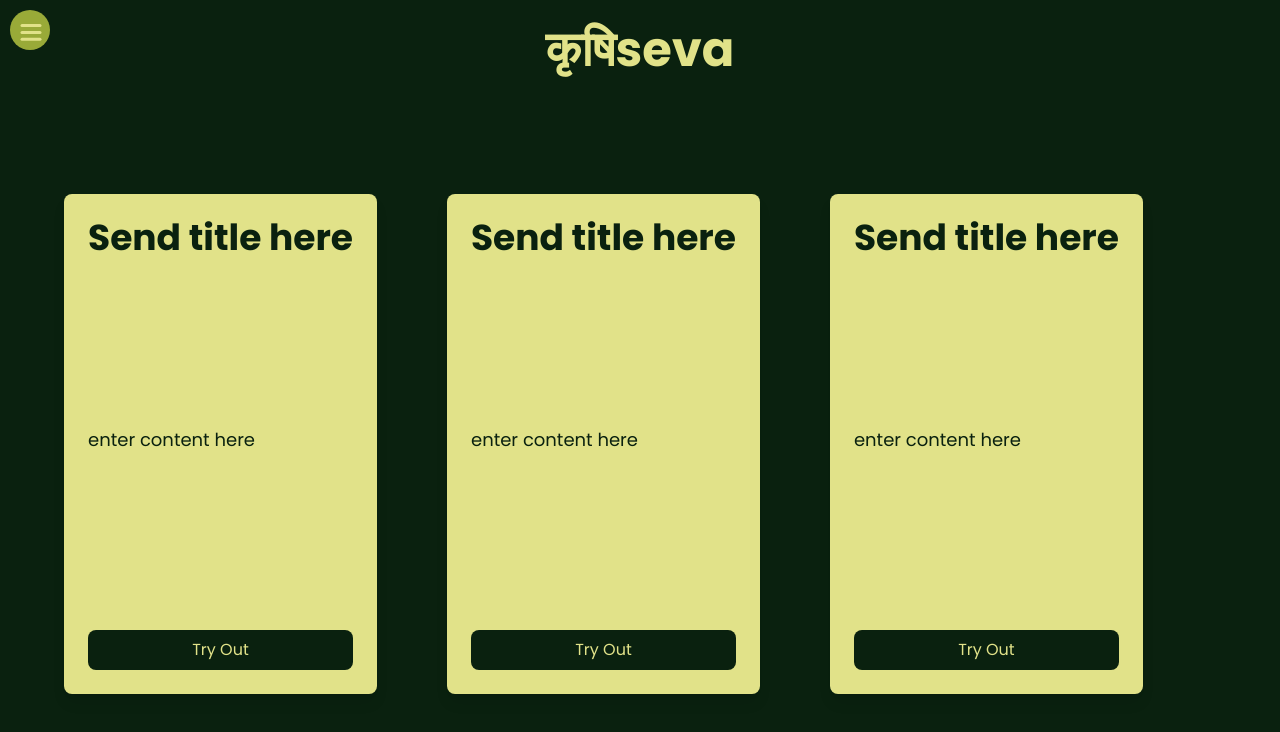
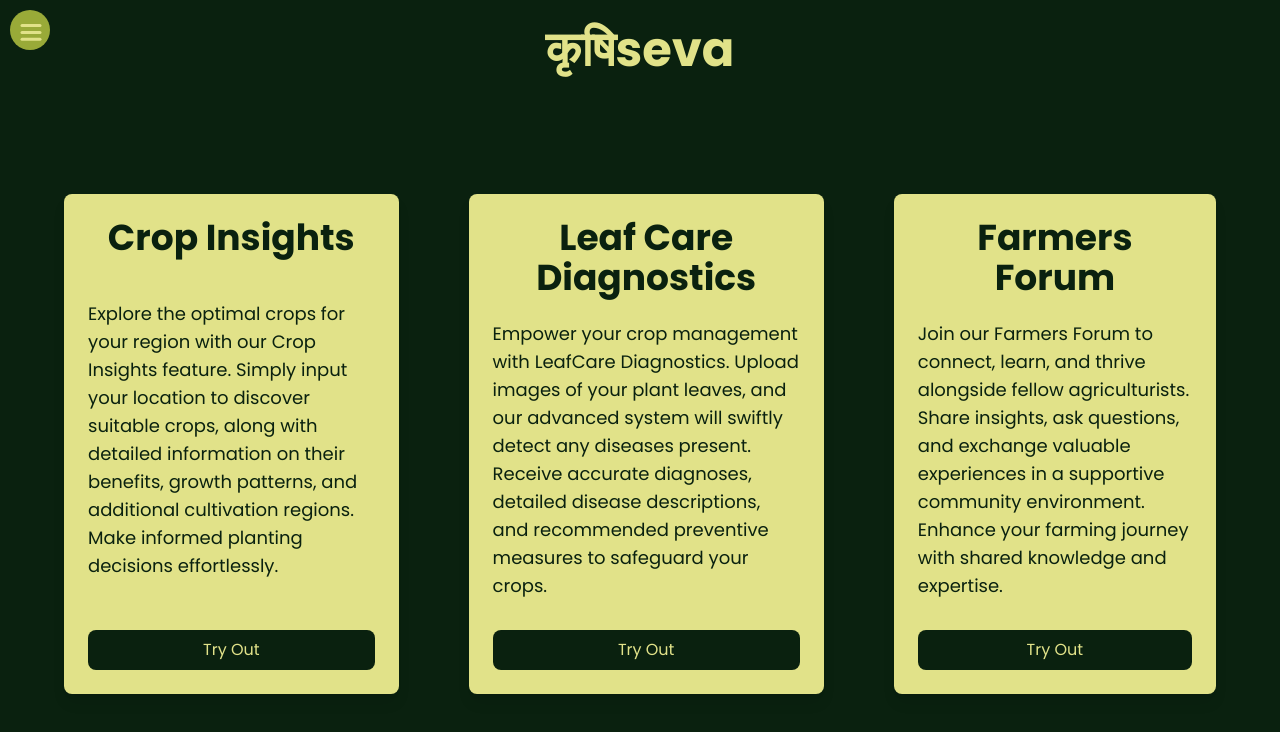
Before and after one commit to Overlord-1/krishiseva, a React (Vite) app in the folder client/: page /dashboard in a window 1280 px wide. Shown: the top 732 px of the page. Built offline with nearby package versions, Linux system fonts and the light colour scheme; no server answers.

Commit message:
added the card info

```diff
--- a/client/src/pages/Dashboard.jsx
+++ b/client/src/pages/Dashboard.jsx
@@ -51,9 +51,9 @@ const Dashboard = () => {
     <div className="bg-[#0a210f]">
       <Navbar text={"कृषिseva"} />
       <div className="flex gap-[70px] w-full mx-auto items-center h-screen max-w-[90%]">
-        <DashCard title= {"Send title here"} content = {"enter content here "} />
-        <DashCard title= {"Send title here"} content = {"enter content here "} />
-        <DashCard title= {"Send title here"} content = {"enter content here "} />
+        <DashCard title= {"Crop Insights"} content = {" Explore the optimal crops for your region with our Crop Insights feature. Simply input your location to discover suitable crops, along with detailed information on their benefits, growth patterns, and additional cultivation regions. Make informed planting decisions effortlessly. "} />
+        <DashCard title= {"Leaf Care Diagnostics"} content = {"Empower your crop management with LeafCare Diagnostics. Upload images of your plant leaves, and our advanced system will swiftly detect any diseases present. Receive accurate diagnoses, detailed disease descriptions, and recommended preventive measures to safeguard your crops. "} />
+        <DashCard title= {"Farmers Forum"} content = {"Join our Farmers Forum to connect, learn, and thrive alongside fellow agriculturists. Share insights, ask questions, and exchange valuable experiences in a supportive community environment. Enhance your farming journey with shared knowledge and expertise."} />
 
       </div>
     </div>
```
